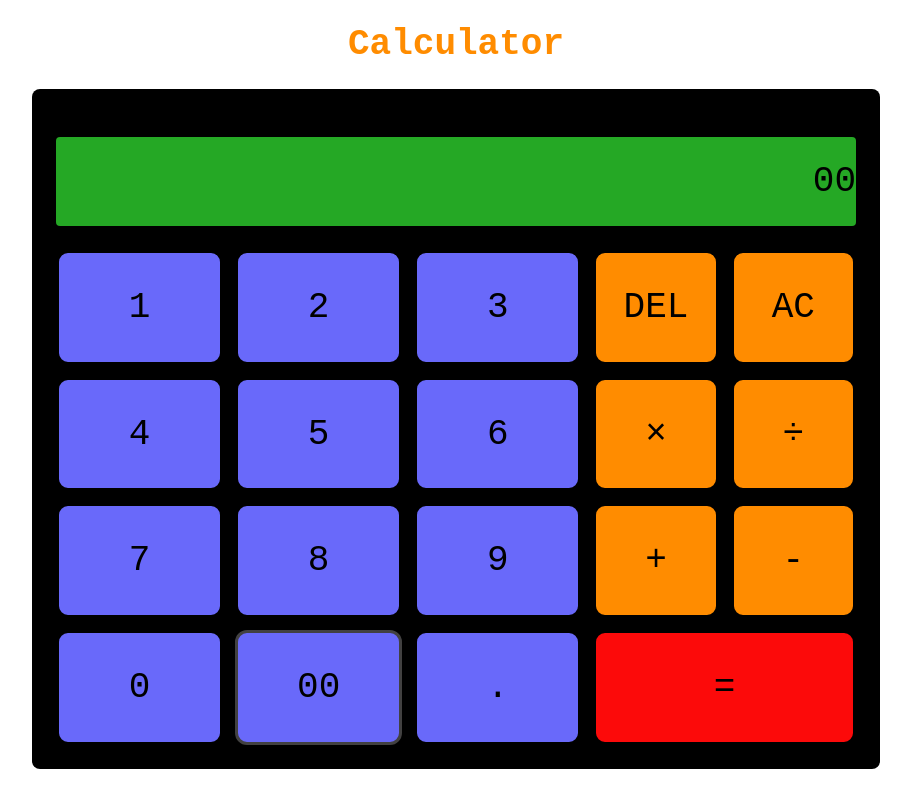
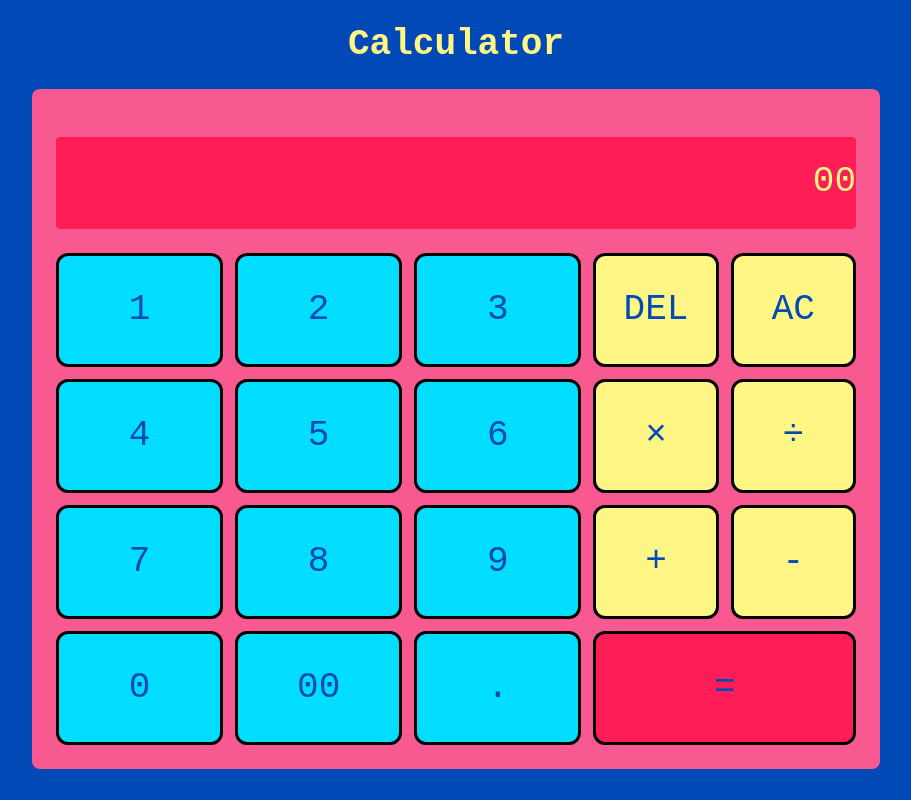
Before and after one commit to FreddieKe/calculator_project, a plain HTML site: page index.html in a window 1280 px wide. Both pictures are taken after a click on the button "00". Shown: the whole page, without its empty margins (184-1095 px from the left). Drawn offline with Linux system fonts and the light colour scheme.

Commit message:
Fix bug on use of equals and add styling
Add styling using colour scheme
Remove bug so that after equals is pressed,
typing new numbers will clear memory unless
an operator is pressed first

```diff
--- a/script.js
+++ b/script.js
@@ -79,6 +79,7 @@ let clearValues = function() {
     activeOperator = "";
     displayValue = "";
     expectSecondNum = false;
+    expectNewCalculation = false;
 }
 
 //variables for input a, input b, and the operator
@@ -104,11 +105,10 @@ let delButton = document.querySelector("#del");
 
 numberButtons.forEach((button) => {
     button.addEventListener("click", () => {
-        // if (expectNewCalculation === true) {
-            // clearDisplay();
-            // clearValues();
-            // expectNewCalculation = false;
-        // }
+        if (expectNewCalculation === true) {
+            clearDisplay();
+            clearValues();
+        }
         if (newDisplay === true) {
             clearDisplay();
             newDisplay = false;
@@ -117,8 +117,8 @@ numberButtons.forEach((button) => {
 })})
 
 operatorButtons.forEach((button) => {
-    expectNewCalculation = false;
     button.addEventListener("click", () => {
+        expectNewCalculation = false;
         if (!expectSecondNum) {
             expectSecondNum = true;
         } else {
@@ -156,13 +156,6 @@ delButton.addEventListener("click", () => {
 
 addEventListener("keydown", (e) => {
     console.log(e.key);
-    // if (numbers.includes(Number(e.key))) {
-
-    //     if (newDisplay === true) {
-    //         clearDisplay();
-    //         newDisplay = false;
-    //     } display.textContent += e.key;
-    //     updateVariables();
     // activates buttons if corresponding key is pressed
     switch(e.key) {
         case "1":
@@ -174,7 +167,7 @@ addEventListener("keydown", (e) => {
         case "3":
             document.querySelector("#three").click();
             break;
-        case "4":
+        case "":
             document.querySelector("#four").click();
             break;
         case "5":
@@ -191,6 +184,9 @@ addEventListener("keydown", (e) => {
             break;
         case "9":
             document.querySelector("#nine").click();
+            break;
+        case "0":
+            document.querySelector("#nought").click();
             break;
         case "Backspace":
             delButton.click();
@@ -224,7 +220,7 @@ buttons.forEach((button) => {
     button.addEventListener("mousedown", () => {
         button.style.border = "3px solid #ffffff"})
     button.addEventListener("mouseup", () => {
-        button.style.border = "3px solid rgb(66, 65, 65)";})
+        button.style.border = "3px solid rgb(0,0,0)";})
     button.addEventListener("mouseleave", () => {
-        button.style.border = "3px solid rgb(66, 65, 65)";
+        button.style.border = "3px solid rgb(0, 0, 0)";
 })})
--- a/stylesheet.css
+++ b/stylesheet.css
@@ -1,10 +1,11 @@
 * {
     font-family: monospace;
     font-size: 36px;
+    color: #0049B7;
 }
 
 h1 {
-    color:darkorange
+    color: #fff685;
 }
 
 html, body {
@@ -17,10 +18,11 @@ body {
     flex-direction: column;
     align-items: center;
     justify-content: center;
+    background-color: #0049B7;
 }
 
 .container {
-    background-color: rgb(0,0,0);
+    background-color: #f75990;
     display: flex;
     flex-direction: column;
     flex-basis: auto;
@@ -42,10 +44,11 @@ body {
 .display {
     margin: 24px 0px;
     padding: 24px 0px;
-    background-color: rgb(37, 168, 37);
+    background-color: #ff1d58;
     border-radius: 4px;
     text-align: right;
-    height: 50px;
+    height: 56px;
+    color: #fff685;
 }
 
 .display p {
@@ -92,14 +95,14 @@ button {
     display: flex;
     align-items: center;
     justify-content: center;
-    background-color: darkorange;
+    background-color: #fff685;
 }
 
 #equals {
-    background-color: rgb(252, 10, 10);
+    background-color: #ff1d58;
 }
 
 .number-button,
 #decimal {
-    background-color: rgb(105, 105, 250);
+    background-color: #00DDFF;
 }
```
